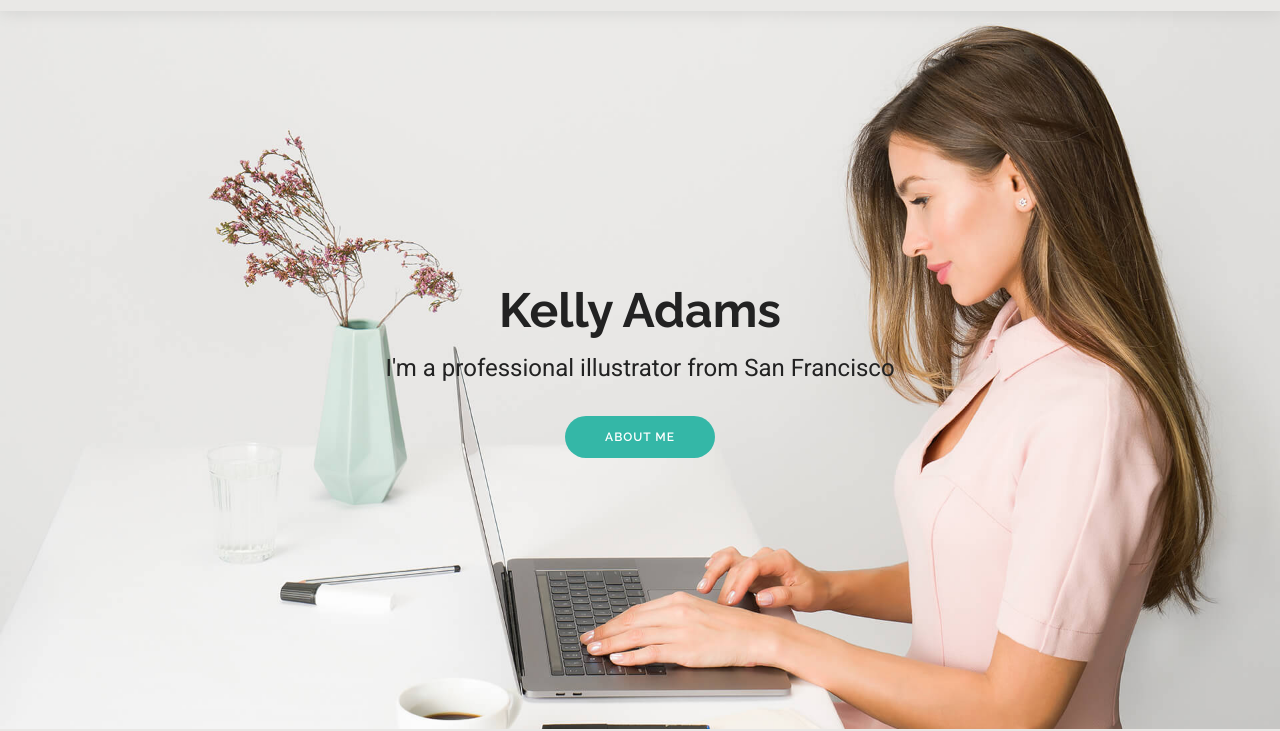
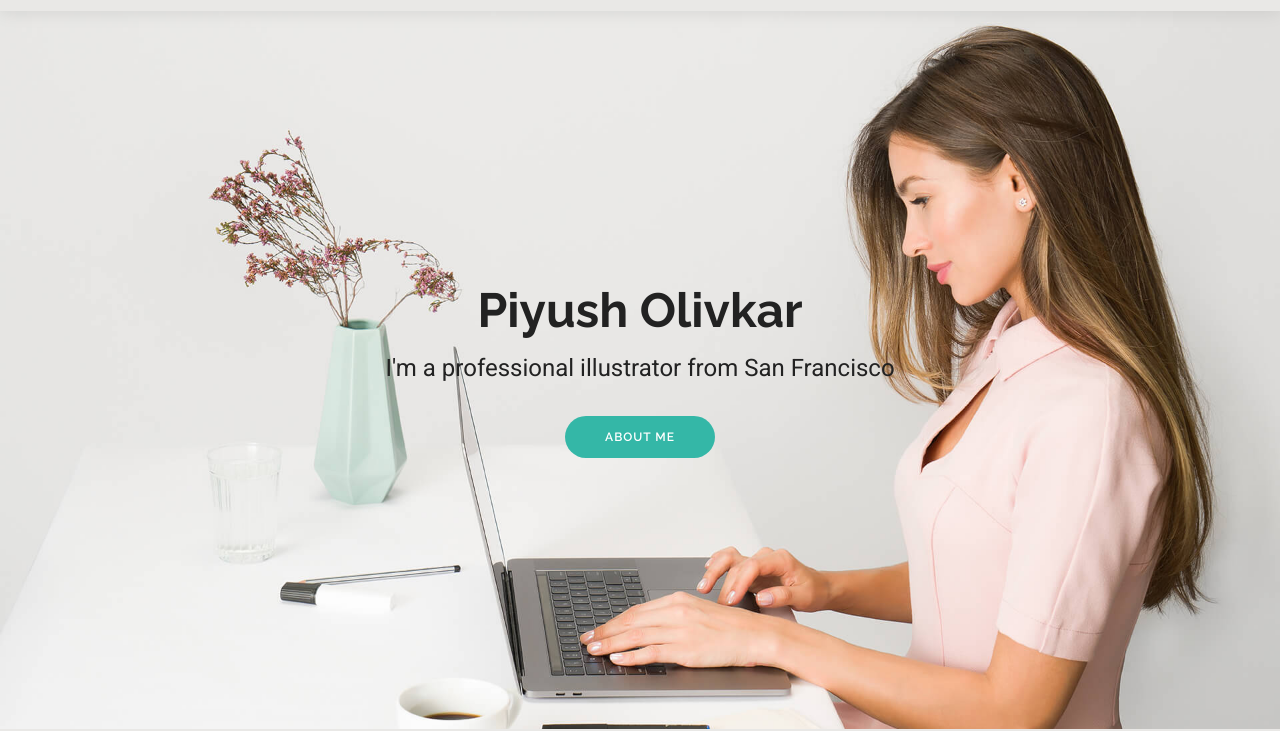
Before and after one commit to piyusholivkar28-lgtm/piyush.github.io, a plain HTML site: page index.html in a window 1280 px wide. Shown: the part 72-803 px from the top of the page. Drawn offline with Linux system fonts and the light colour scheme.

Commit message:
added code

```diff
--- a/index.html
+++ b/index.html
@@ -96,7 +96,7 @@
       <div class="container text-center" data-aos="zoom-out" data-aos-delay="100">
         <div class="row justify-content-center">
           <div class="col-lg-8">
-            <h2>Kelly Adams</h2>
+            <h2>Piyush Olivkar</h2>
             <p>I'm a professional illustrator from San Francisco</p>
             <a href="about.html" class="btn-get-started">About Me</a>
           </div>
```
